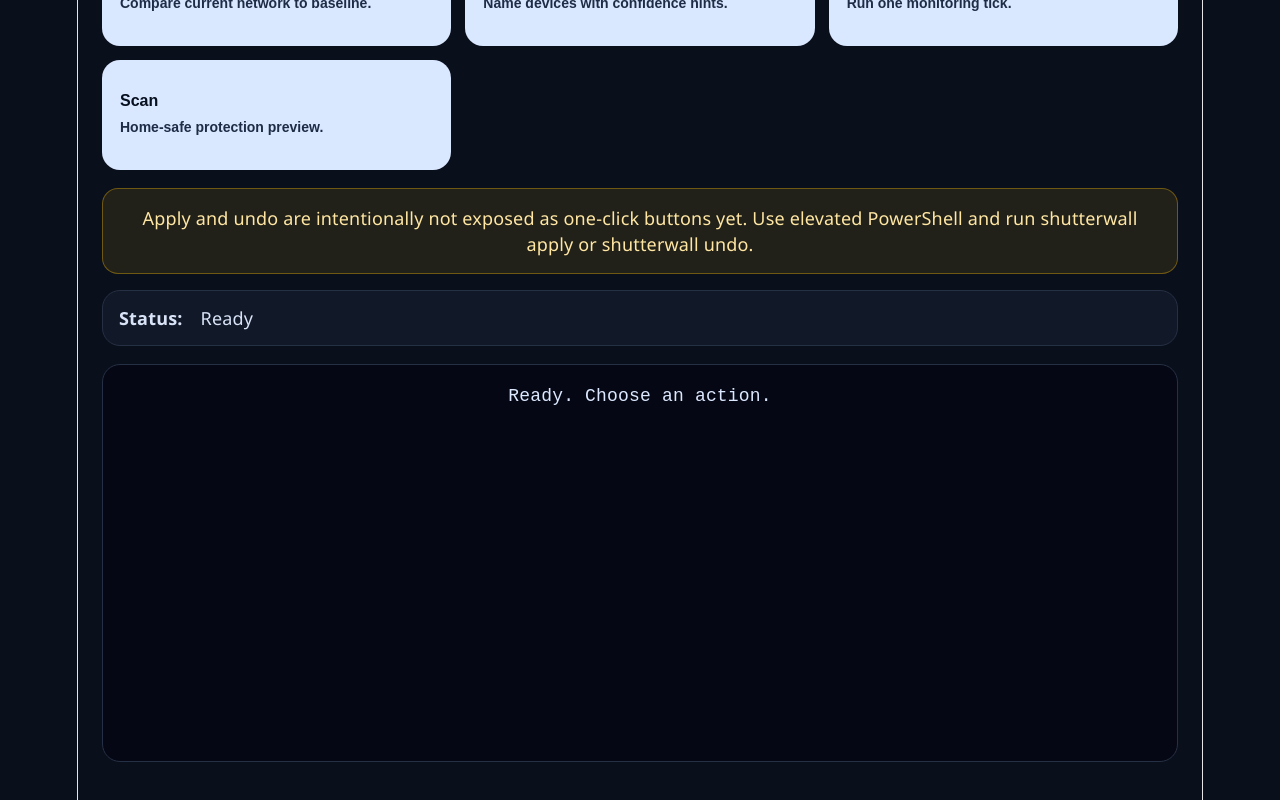
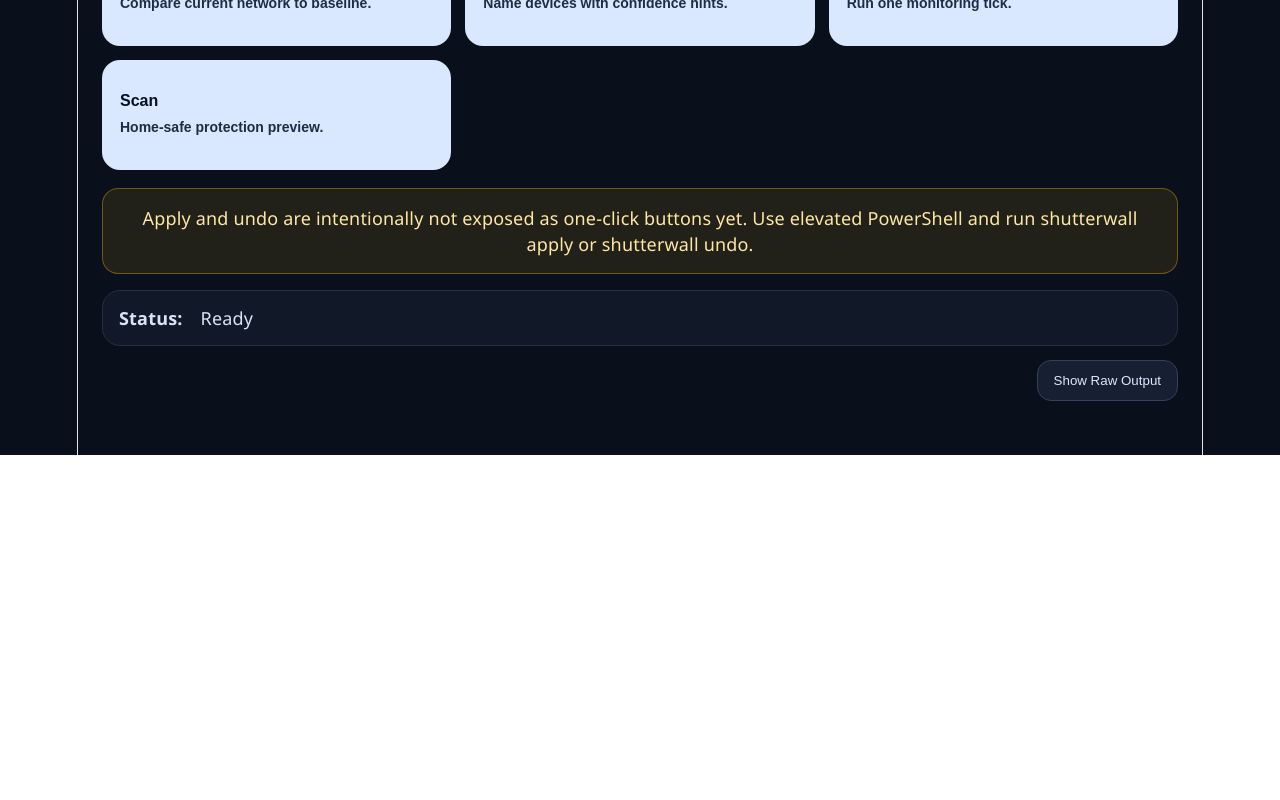
Before and after one commit to ScrappyHub/ShutterWall, a React (Vite) app in the folder workbench-ui/: page / in a window 1280 px wide. Shown: the part 575-1375 px from the top of the page. After the commit the page ends 1030 px from the top, so only its background shows below. Built offline with nearby package versions, Linux system fonts and the light colour scheme.

Commit message:
ShutterWall: hide raw output behind audit toggle

```diff
--- a/workbench-ui/src/App.css
+++ b/workbench-ui/src/App.css
@@ -160,3 +160,19 @@ button {
   color:#d5e0f3;
   font-size:13px;
 }
+
+.raw-toggle {
+  display:flex;
+  justify-content:flex-end;
+  margin-bottom:14px;
+}
+
+.raw-toggle button {
+  min-height:auto;
+  width:auto;
+  padding:12px 16px;
+  border-radius:14px;
+  background:#172033;
+  color:#dce8ff;
+  border:1px solid #33415c;
+}
--- a/workbench-ui/src/App.jsx
+++ b/workbench-ui/src/App.jsx
@@ -79,6 +79,7 @@ export default function App() {
   const [output, setOutput] = useState("Ready. Choose an action.");
   const [running, setRunning] = useState(false);
   const [lastCommand, setLastCommand] = useState("");
+  const [showRaw, setShowRaw] = useState(false);
 
   const parsed = useMemo(() => parseOutput(output), [output]);
 
@@ -156,7 +157,13 @@ export default function App() {
         {lastCommand ? <span>Last command: {lastCommand}</span> : null}
       </section>
 
-      <pre className="output">{output}</pre>
+      <section className="raw-toggle">
+        <button type="button" onClick={() => setShowRaw(!showRaw)}>
+          {showRaw ? "Hide Raw Output" : "Show Raw Output"}
+        </button>
+      </section>
+
+      {showRaw ? <pre className="output">{output}</pre> : null}
     </main>
   );
 }
```
